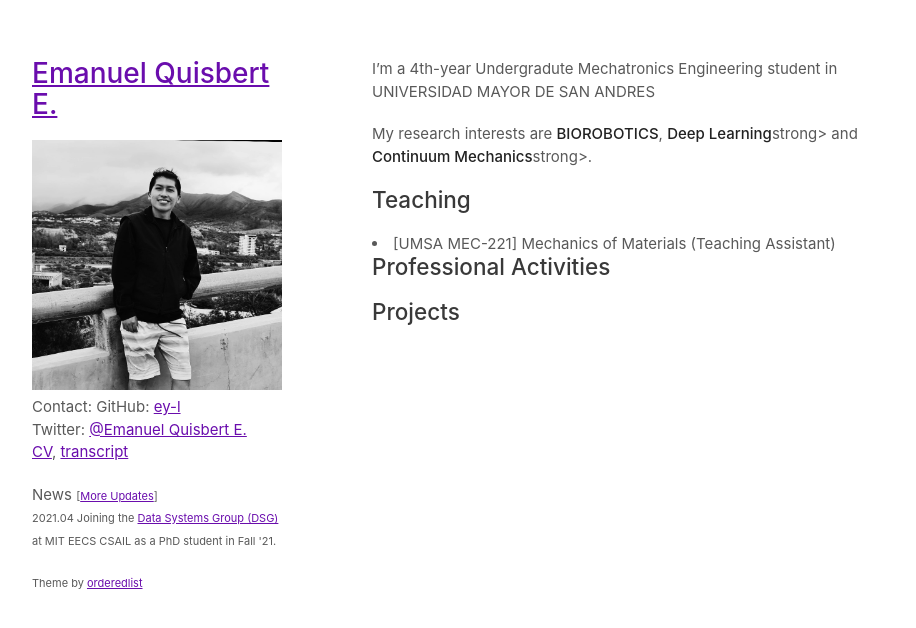
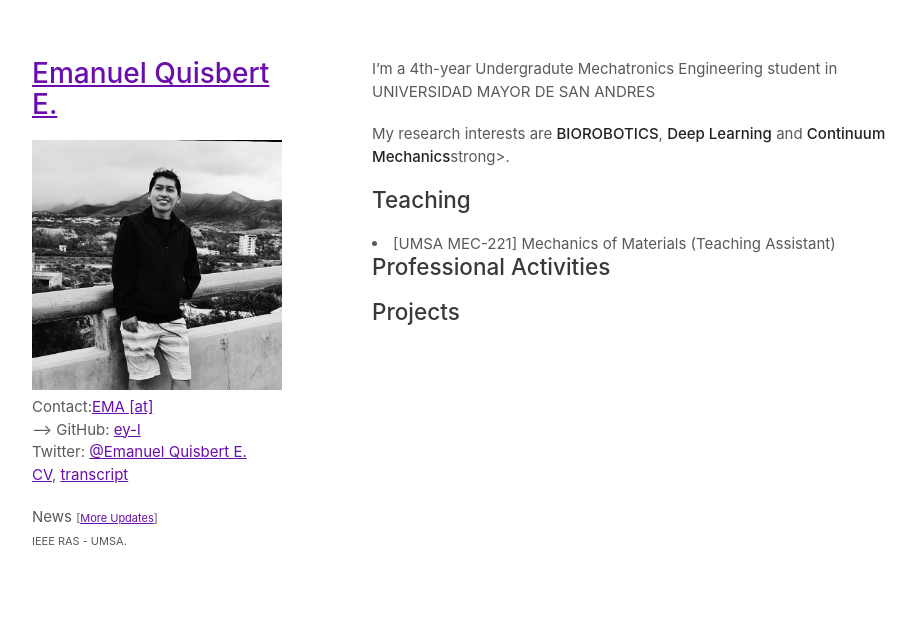
Before and after one commit to EmaZero02/EmaZero02.github.io, a plain HTML site: page index.html in a window 1280 px wide. Shown: the whole page, without its empty margins (158-1074 px from the left). Drawn offline with Linux system fonts and the light colour scheme.

Commit message:
Update index.html

```diff
--- a/index.html
+++ b/index.html
@@ -48,25 +48,24 @@
           <img src="/assets/logos/logo.jpg" alt="Logo" />
 
 
-        <p>Contact:<!-- <a href="mailto:eylai@mit.edu">eylai [at] mit.edu</a><br>-->
+        <p>Contact:<a href="mailto:emary02@ieee.org">EMA [at] </a><br>-->
           GitHub: <a href="https://github.com/EmaZero02">ey-l</a><br>
           Twitter: <a href="https://twitter.com">@Emanuel Quisbert E.</a><br>
-          <!--Instagram: <a href="https://www.instagram.com/eugeniesday/">eugeniesday</a><br>-->
-          <!--Calendar: <a href="https://calendar.google.com/calendar?cid=eXVqaW5nbGFpMDcwN0BnbWFpbC5jb20">Scheduled</a><br> &mdash; -->
+          <!--Instagram: <a href="https://www.instagram.com/ ">MI INSTA</a><br>-->
+
           <a href="/docs/cvs/cv-eylai.pdf">CV</a>, <a href="/docs/transcripts/transcript-eylai.pdf">transcript</a>
         </p>
 
         <p>News <small>[<a href="https://EmaZero02.github.io/posts/news.html">More Updates</a>] <br>
-          2021.04 Joining the <a href="http://dsg.csail.mit.edu/">Data Systems Group (DSG)</a> at MIT EECS CSAIL as a PhD student in Fall '21.</small>
+          IEEE RAS - UMSA.</small>
         </p>
 
-        <p><small>Theme by <a href="https://github.com/orderedlist">orderedlist</a></small></p>
 
       </header>
       <section>
 
       <p>I’m a 4th-year Undergradute Mechatronics Engineering student
-     <!--   advised by <a href="https://scholar.google.com/citations?user=r1quzEkAAAAJ&amp;hl=en">Prof. Michael Cafarella</a> -->
+     <!--   advised by <a href="https://scholar.google.com/citations?user= ;hl=en">Prof. </a> -->
 
        in UNIVERSIDAD MAYOR DE SAN ANDRES</p>
 
@@ -75,7 +74,7 @@
 
 
 
-        <p>My research interests  are <strong>BIOROBOTICS</strong>, <strong>Deep Learning</strong>strong> and <strong>Continuum Mechanics</strong>strong>.</p>
+        <p>My research interests  are <strong>BIOROBOTICS</strong>, <strong>Deep Learning</strong> and <strong>Continuum Mechanics</strong>strong>.</p>
 <h2 id="publications">Teaching</h2>
          <p align="justify">
        <li> [UMSA MEC-221] Mechanics of Materials (Teaching Assistant)</li>
```
